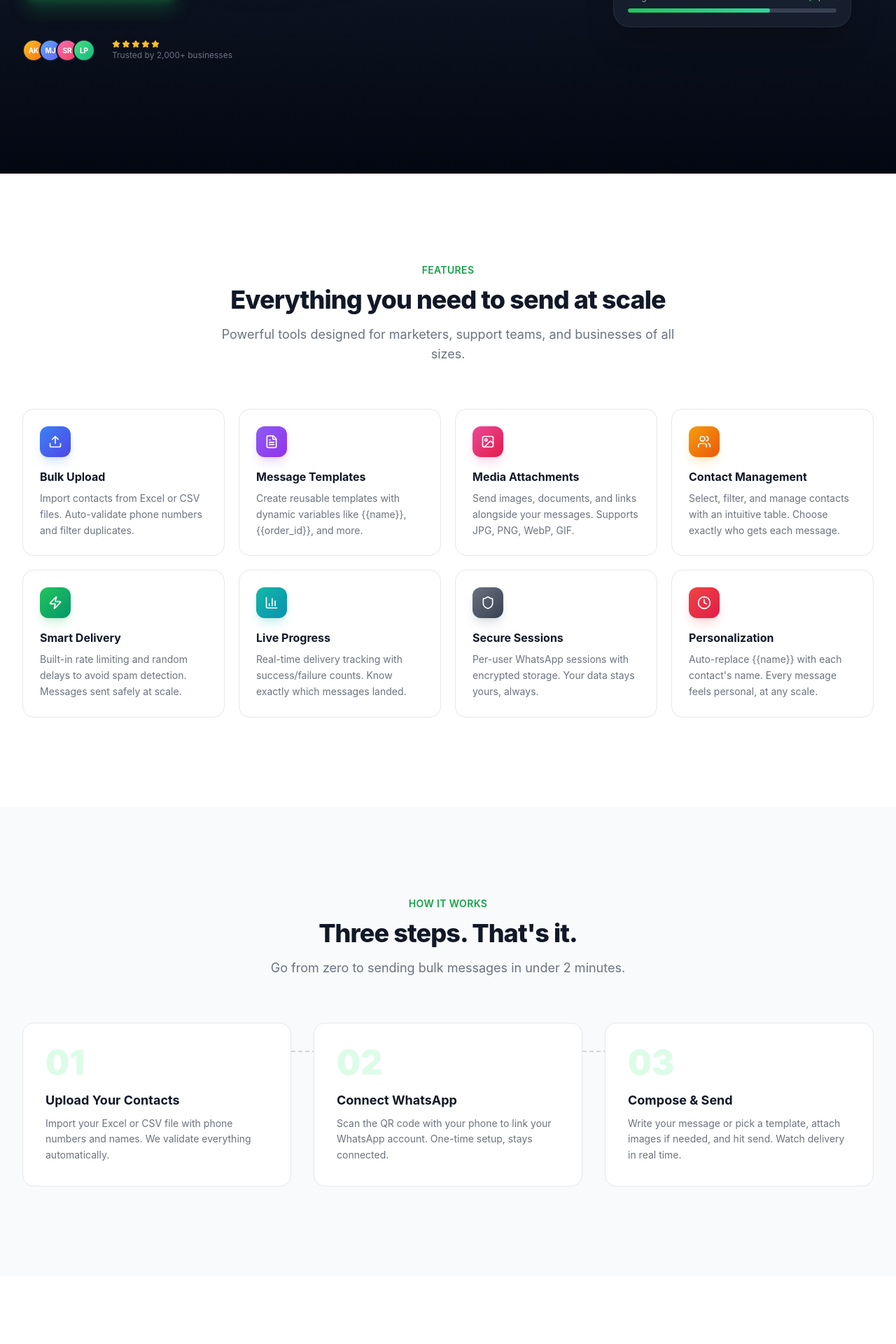
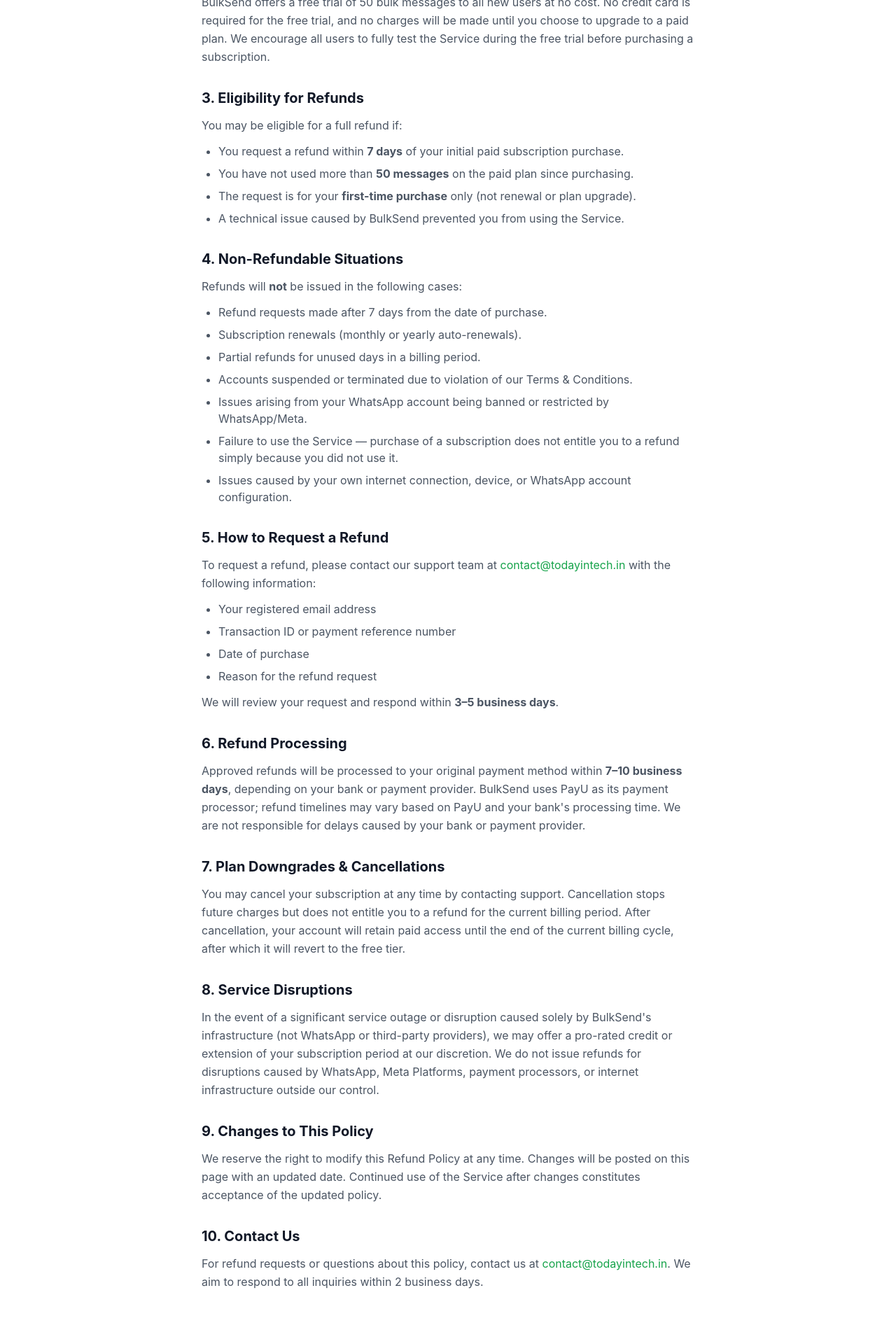
Before and after one commit to JASIM0021/whatsapp-bulk-ui, a React (Vite) app: page /refund in a window 1280 px wide. Before the commit this address led to /. Shown: the part 600-2520 px from the top of the page at 70% size. Built offline with nearby package versions, Linux system fonts and the light colour scheme.

Commit message:
feat: add Refund Policy page and update support email addresses across legal documents

```diff
--- a/src/components/landing/LandingLayout.tsx
+++ b/src/components/landing/LandingLayout.tsx
@@ -162,6 +162,7 @@
             <ul className="space-y-2.5">
               <li><Link to="/privacy" className="text-sm hover:text-white transition-colors">Privacy Policy</Link></li>
               <li><Link to="/terms" className="text-sm hover:text-white transition-colors">Terms of Service</Link></li>
+              <li><Link to="/refund" className="text-sm hover:text-white transition-colors">Refund Policy</Link></li>
             </ul>
           </div>
 
@@ -185,6 +186,7 @@
           <div className="flex gap-6">
             <Link to="/privacy" className="text-xs text-gray-600 hover:text-gray-400 transition-colors">Privacy</Link>
             <Link to="/terms" className="text-xs text-gray-600 hover:text-gray-400 transition-colors">Terms</Link>
+            <Link to="/refund" className="text-xs text-gray-600 hover:text-gray-400 transition-colors">Refund Policy</Link>
           </div>
         </div>
       </div>
--- a/src/main.tsx
+++ b/src/main.tsx
@@ -11,6 +11,7 @@
 import { LoginPage } from './components/auth/LoginPage'
 import { PrivacyPolicy } from './pages/PrivacyPolicy'
 import { TermsConditions } from './pages/TermsConditions'
+import { RefundPolicy } from './pages/RefundPolicy'
 import { SubscriptionPage } from './pages/SubscriptionPage'
 import { AdminPanel } from './pages/AdminPanel'
 import { PaymentSuccess, PaymentFailure } from './pages/PaymentResult'
@@ -59,6 +60,7 @@
       <Route path="/" element={<LandingLayout><HomePage /></LandingLayout>} />
       <Route path="/privacy" element={<LandingLayout><PrivacyPolicy /></LandingLayout>} />
       <Route path="/terms" element={<LandingLayout><TermsConditions /></LandingLayout>} />
+      <Route path="/refund" element={<LandingLayout><RefundPolicy /></LandingLayout>} />
 
       {/* Login / Signup */}
       <Route path="/login" element={<PublicRoute><LoginPage /></PublicRoute>} />
--- a/src/pages/PrivacyPolicy.tsx
+++ b/src/pages/PrivacyPolicy.tsx
@@ -101,7 +101,7 @@
           <section>
             <h2 className="text-xl font-bold text-gray-900 mb-3">11. Contact Us</h2>
             <p className="text-gray-600 leading-relaxed">
-              If you have any questions about this Privacy Policy, please contact us at <a href="mailto:support@bulksend.app" className="text-green-600 hover:underline">support@bulksend.app</a>.
+              If you have any questions about this Privacy Policy, please contact us at <a href="mailto:contact@todayintech.in" className="text-green-600 hover:underline">contact@todayintech.in</a>.
             </p>
           </section>
         </div>
--- /dev/null
+++ b/src/pages/RefundPolicy.tsx
@@ -0,0 +1,123 @@
+export function RefundPolicy() {
+  return (
+    <div className="bg-white">
+      {/* Header */}
+      <div className="bg-gray-950 py-20">
+        <div className="max-w-3xl mx-auto px-4 sm:px-6 lg:px-8">
+          <p className="text-sm font-semibold text-green-400 tracking-wide uppercase mb-3">Legal</p>
+          <h1 className="text-4xl font-extrabold text-white tracking-tight mb-4">Refund Policy</h1>
+          <p className="text-gray-400">Last updated: April 11, 2026</p>
+        </div>
+      </div>
+
+      {/* Content */}
+      <div className="max-w-3xl mx-auto px-4 sm:px-6 lg:px-8 py-16">
+        <div className="prose prose-gray max-w-none space-y-8">
+
+          <section>
+            <h2 className="text-xl font-bold text-gray-900 mb-3">1. Overview</h2>
+            <p className="text-gray-600 leading-relaxed">
+              At BulkSend, we want you to be completely satisfied with your subscription. This Refund Policy outlines the terms under which refunds are granted for paid subscription plans. Please read this policy carefully before making a purchase.
+            </p>
+          </section>
+
+          <section>
+            <h2 className="text-xl font-bold text-gray-900 mb-3">2. Free Trial</h2>
+            <p className="text-gray-600 leading-relaxed">
+              BulkSend offers a free trial of 50 bulk messages to all new users at no cost. No credit card is required for the free trial, and no charges will be made until you choose to upgrade to a paid plan. We encourage all users to fully test the Service during the free trial before purchasing a subscription.
+            </p>
+          </section>
+
+          <section>
+            <h2 className="text-xl font-bold text-gray-900 mb-3">3. Eligibility for Refunds</h2>
+            <p className="text-gray-600 leading-relaxed mb-3">
+              You may be eligible for a full refund if:
+            </p>
+            <ul className="list-disc pl-6 space-y-2 text-gray-600">
+              <li>You request a refund within <strong>7 days</strong> of your initial paid subscription purchase.</li>
+              <li>You have not used more than <strong>50 messages</strong> on the paid plan since purchasing.</li>
+              <li>The request is for your <strong>first-time purchase</strong> only (not renewal or plan upgrade).</li>
+              <li>A technical issue caused by BulkSend prevented you from using the Service.</li>
+            </ul>
+          </section>
+
+          <section>
+            <h2 className="text-xl font-bold text-gray-900 mb-3">4. Non-Refundable Situations</h2>
+            <p className="text-gray-600 leading-relaxed mb-3">
+              Refunds will <strong>not</strong> be issued in the following cases:
+            </p>
+            <ul className="list-disc pl-6 space-y-2 text-gray-600">
+              <li>Refund requests made after 7 days from the date of purchase.</li>
+              <li>Subscription renewals (monthly or yearly auto-renewals).</li>
+              <li>Partial refunds for unused days in a billing period.</li>
+              <li>Accounts suspended or terminated due to violation of our Terms & Conditions.</li>
+              <li>Issues arising from your WhatsApp account being banned or restricted by WhatsApp/Meta.</li>
+              <li>Failure to use the Service — purchase of a subscription does not entitle you to a refund simply because you did not use it.</li>
+              <li>Issues caused by your own internet connection, device, or WhatsApp account configuration.</li>
+            </ul>
+          </section>
+
+          <section>
+            <h2 className="text-xl font-bold text-gray-900 mb-3">5. How to Request a Refund</h2>
+            <p className="text-gray-600 leading-relaxed mb-3">
+              To request a refund, please contact our support team at{' '}
+              <a href="mailto:contact@todayintech.in" className="text-green-600 hover:underline">
+                contact@todayintech.in
+              </a>{' '}
+              with the following information:
+            </p>
+            <ul className="list-disc pl-6 space-y-2 text-gray-600">
+              <li>Your registered email address</li>
+              <li>Transaction ID or payment reference number</li>
+              <li>Date of purchase</li>
+              <li>Reason for the refund request</li>
+            </ul>
+            <p className="text-gray-600 leading-relaxed mt-3">
+              We will review your request and respond within <strong>3–5 business days</strong>.
+            </p>
+          </section>
+
+          <section>
+            <h2 className="text-xl font-bold text-gray-900 mb-3">6. Refund Processing</h2>
+            <p className="text-gray-600 leading-relaxed">
+              Approved refunds will be processed to your original payment method within <strong>7–10 business days</strong>, depending on your bank or payment provider. BulkSend uses PayU as its payment processor; refund timelines may vary based on PayU and your bank's processing time. We are not responsible for delays caused by your bank or payment provider.
+            </p>
+          </section>
+
+          <section>
+            <h2 className="text-xl font-bold text-gray-900 mb-3">7. Plan Downgrades & Cancellations</h2>
+            <p className="text-gray-600 leading-relaxed">
+              You may cancel your subscription at any time by contacting support. Cancellation stops future charges but does not entitle you to a refund for the current billing period. After cancellation, your account will retain paid access until the end of the current billing cycle, after which it will revert to the free tier.
+            </p>
+          </section>
+
+          <section>
+            <h2 className="text-xl font-bold text-gray-900 mb-3">8. Service Disruptions</h2>
+            <p className="text-gray-600 leading-relaxed">
+              In the event of a significant service outage or disruption caused solely by BulkSend's infrastructure (not WhatsApp or third-party providers), we may offer a pro-rated credit or extension of your subscription period at our discretion. We do not issue refunds for disruptions caused by WhatsApp, Meta Platforms, payment processors, or internet infrastructure outside our control.
+            </p>
+          </section>
+
+          <section>
+            <h2 className="text-xl font-bold text-gray-900 mb-3">9. Changes to This Policy</h2>
+            <p className="text-gray-600 leading-relaxed">
+              We reserve the right to modify this Refund Policy at any time. Changes will be posted on this page with an updated date. Continued use of the Service after changes constitutes acceptance of the updated policy.
+            </p>
+          </section>
+
+          <section>
+            <h2 className="text-xl font-bold text-gray-900 mb-3">10. Contact Us</h2>
+            <p className="text-gray-600 leading-relaxed">
+              For refund requests or questions about this policy, contact us at{' '}
+              <a href="mailto:contact@todayintech.in" className="text-green-600 hover:underline">
+                contact@todayintech.in
+              </a>
+              . We aim to respond to all inquiries within 2 business days.
+            </p>
+          </section>
+
+        </div>
+      </div>
+    </div>
+  );
+}
--- a/src/pages/TermsConditions.tsx
+++ b/src/pages/TermsConditions.tsx
@@ -119,7 +119,7 @@
           <section>
             <h2 className="text-xl font-bold text-gray-900 mb-3">14. Contact Us</h2>
             <p className="text-gray-600 leading-relaxed">
-              If you have any questions about these Terms, please contact us at <a href="mailto:support@bulksend.app" className="text-green-600 hover:underline">support@bulksend.app</a>.
+              If you have any questions about these Terms, please contact us at <a href="mailto:contact@todayintech.in" className="text-green-600 hover:underline">contact@todayintech.in</a>.
             </p>
           </section>
         </div>
```
